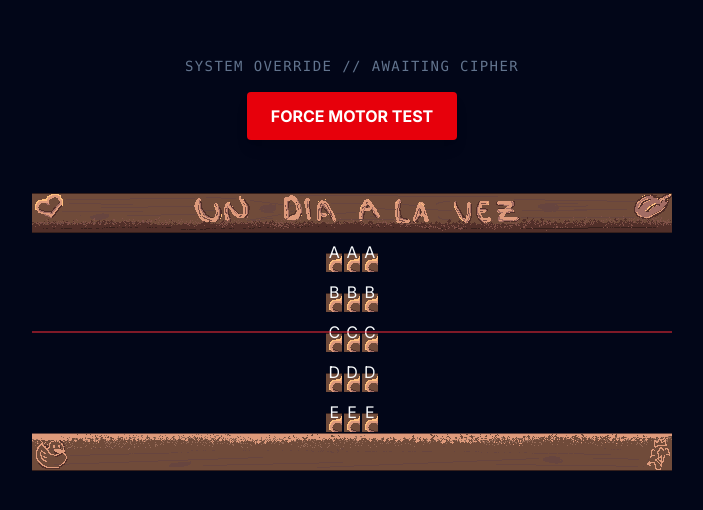
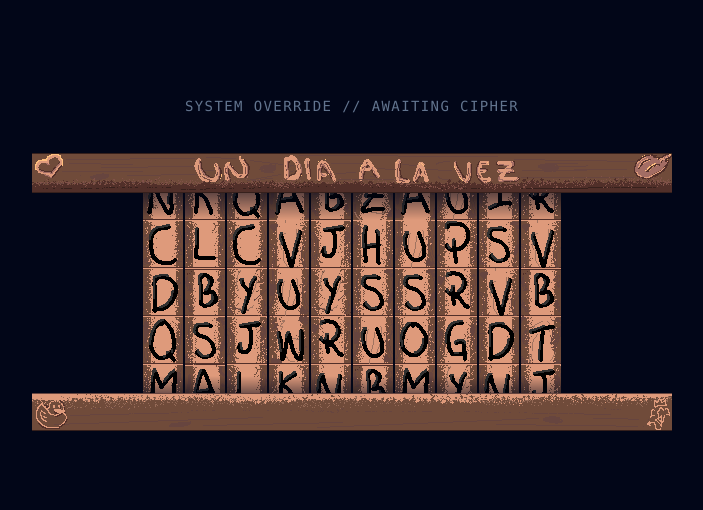
Before and after one commit to andresrojas03/project-hsc, a Next.js app: page /unknown in a window 1280 px wide. Shown: the part 126-636 px from the top of the page, without its empty margins (288-991 px from the left). Built offline with nearby package versions, Linux system fonts and the light colour scheme.

Commit message:
Cylinder component updated and styled, improved haptic logic for feedback

```diff
--- a/src/app/globals.css
+++ b/src/app/globals.css
@@ -66,7 +66,8 @@ body{
   display: flex;
   justify-content: center;
   align-items: center;
-  image-rendering: pixelated;
+  overflow: hidden;
+  margin: 0 auto;
 }
 
 .apparatus-frame {
@@ -75,33 +76,53 @@ body{
   left: 0;
   width: 100%;
   height: 100%;
-  z-index: 10;
-  pointer-events: none;
+  z-index: 50;
+  pointer-events: none; /* Allows you to scroll "through" the frame */
+  object-fit: contain;
 }
 
 .cylinder-tracks-container {
   display: flex;
   flex-direction: row;
   gap: 2px;
-  z-index: 1;
+  z-index: 10;
+  height: 240px;
+  overflow: hidden;
+  -webkit-mask-image: linear-gradient(
+    to bottom,
+    transparent 0%,
+    black 25%,
+    black 85%,
+    transparent 100%
+  );
+  mask-image: linear-gradient(
+    to bottom,
+    transparent 0%,
+    black 20%,
+    black 85%,
+    transparent 100%
+  );
+  /* Optional: keeps the mask sharp for pixel art */
+  mask-mode: alpha;
+  -webkit-mask-mode: alpha;
 }
 
 .scrollable-strip {
-  height: 200px;
+  height: 100%;
   overflow-y: scroll;
+  scrollbar-width: none; /* Firefox */
   scroll-snap-type: y mandatory;
-  scrollbar-width: none;
 }
 
 .scrollable-strip::-webkit-scrollbar {
-  display: none;
+  display: none; /* Chrome/Safari */
 }
 
 .letter-tile {
-  height: 40px;
-  display: flex;
-  justify-content: center;
-  align-items: center;
+  width: 40px;  /* Must match TILE_WIDTH in JS */
+  height: 48px; /* Adjust to make your letters square */
+  flex-shrink: 0;
   scroll-snap-align: center;
-  background-image: url('/frame.png');
+  background-repeat: no-repeat;
+  background-image: url('/Stripe.png');
 }
--- a/src/app/unknown/page.tsx
+++ b/src/app/unknown/page.tsx
@@ -28,16 +28,7 @@ export default function UnknownPage() {
         <h1 className="mb-4 font-mono text-sm tracking-widest text-slate-500 uppercase">
           System Override // Awaiting Cipher
         </h1>
-
-        {/* 🔴 THE NEW VISUAL TEST BUTTON 🔴 */}
-        <button
-          onClick={handleTest}
-          className="relative z-[9999] mb-8 rounded bg-red-600 px-6 py-3 font-bold text-white shadow-lg active:scale-95"
-        >
-          {btnText}
-        </button>
-
-        <JeffersonDisk />
+        <JeffersonDisk/>
       </main>
     </>
   );
--- a/src/components/JeffersonDisk.tsx
+++ b/src/components/JeffersonDisk.tsx
@@ -3,78 +3,104 @@
 import React, { useRef, useEffect } from 'react';
 
 const ALPHABET = "ABCDEFGHIJKLMNOPQRSTUVWXYZ".split("");
-const TILES = [...ALPHABET, ...ALPHABET, ...ALPHABET];
+// We triple the alphabet to allow infinite-feeling scrolling
+const TILES = [...ALPHABET, ...ALPHABET, ...ALPHABET,...ALPHABET, ...ALPHABET, ...ALPHABET];
+const COLUMN_COUNT = 10; // We're now building 10 wooden disks
+const TILE_HEIGHT = 48;   // The width of ONE letter in your letters.jpg
 
-export default function JeffersonDisk(){
-    const stripRef1 = useRef<HTMLDivElement>(null);
-    const stripRef2 = useRef<HTMLDivElement>(null);
-    const stripRef3 = useRef<HTMLDivElement>(null);
+
+const shuffle = (array: string[]) =>{
+    const shuffled = [...array];
+    for(let i = shuffled.length -1; i > 0; i--){
+        const j = Math.floor(Math.random() * (i +1));
+        [shuffled[i], shuffled[j]] = [shuffled[j], shuffled[i]];
+    }
+    return shuffled;
+}
+
+
+
+export default function JeffersonDisk() {
+
+    const columnAlphabets = React.useMemo(() => {
+        return Array.from({ length: COLUMN_COUNT}, () => shuffle(ALPHABET));
+    }, []);
+
+    // We use an array of refs for the 10 columns
+    const stripRefs = useRef<(HTMLDivElement | null)[]>([]);
+    const addToRefs = (el: HTMLDivElement | null, index: number) => {
+        if (el && !stripRefs.current.includes(el)) {
+            stripRefs.current[index] = el;
+        }
+    };
 
     useEffect(() => {
-
         const observer = new IntersectionObserver(
             (entries) => {
                 entries.forEach((entry) => {
                     if (entry.isIntersecting) {
-                        //Trigger the haptick click when a new letter snaps into the center
-                        if (typeof navigator !== 'undefined' && navigator.vibrate){
-                            navigator.vibrate(15); // 15ms vibration for mechanical feel
+                        if (typeof navigator !== 'undefined' && navigator.vibrate) {
+                            navigator.vibrate([10, 30, 5]);
                         }
                     }
                 });
             },
             {
                 root: null,
-                rootMargin: '-50% 0px -50% 0px',
+                // Shrinking the 'trigger' area to a thin line in the middle
+                rootMargin: '-49% 0px -49% 0px',
                 threshold: 0
             }
         );
 
-        const strips = [stripRef1.current, stripRef2.current, stripRef3.current];
-        strips.forEach(strip => {
-            if(strip){
+        stripRefs.current.forEach(strip => {
+            if (strip) {
                 const tiles = strip.querySelectorAll('.letter-tile');
                 tiles.forEach(tile => observer.observe(tile));
-
-                strip.scrollTop = strip.scrollHeight/3;
+                // Start the scroll in the middle section of our tripled list
+                strip.scrollTop = (strip.scrollHeight / 3)+36;
             }
         });
 
         return () => observer.disconnect();
-
     }, []);
 
     return (
-        <div className="disk-assembly-container">
-            <img src="frame.png" className="apparatus-frame" alt="Disk Frame"/>
-            <div className="pointer-events-none absolute left-0 top-1/2 z-50 h-[2px] w-full -translate-y-1/2 bg-red-500 opacity-50" />
-            <div className="cylinder-tracks-container">
-                <div className="scrollable-strip" ref={stripRef1}>
-                    {TILES.map((letter,i) => (
-                        <div key={`col1-${i}`} className="letter-tile">{letter}</div>
-                    ))}
-                </div>
+    <div className="disk-assembly-container">
+        {/* Your frame stays on top */}
+        <img src="/frame.png" className="apparatus-frame" alt="Disk Frame" />
 
-                <div className="scrollable-strip" ref={stripRef2}>
-                    {TILES.map((letter, i) =>
-                        <div key={`col2-${i}`} className="letter-tile">{letter}</div>
-                    )}
-                </div>
+        <div className="cylinder-tracks-container">
+            {/* --- ADD THE SCRAMBLED MAPPING HERE --- */}
+            {columnAlphabets.map((shuffledAlphabet, colIndex) => {
+                // Triple the specific scrambled alphabet for infinite scroll
+                const columnTiles = [...shuffledAlphabet, ...shuffledAlphabet, ...shuffledAlphabet];
 
-                <div className="scrollable-strip" ref={stripRef3}>
-                    {TILES.map((letter, i) => (
-                        <div key={`col3-${i}`} className="letter-tile">{letter}</div>
-                    ))}
-                </div>
-            </div>
+                return (
+                    <div
+                        key={`col-${colIndex}`}
+                        className="scrollable-strip"
+                        ref={(el) => addToRefs(el, colIndex)}
+                    >
+                        {columnTiles.map((letter, i) => {
+                            // Find where this letter lives in your vertical Stripe.png
+                            const letterIndex = ALPHABET.indexOf(letter);
+
+                            // Your pixel-perfect math
+                            const TILE_HEIGHT = 48;
+                            const topCapHeight = 0;
+                            const yOffset = -(letterIndex * TILE_HEIGHT) - topCapHeight;
+
+                            return (
+                                <div key={`tile-${colIndex}-${i}`} className="letter-tile" style={{backgroundImage: `url('/letters.png'), url('/Stripe.png')`, backgroundPosition: `center ${yOffset}px`, backgroundSize: '100% auto', backgroundRepeat: 'no-repeat', imageRendering: 'pixelated'}}
+
+                                />
+                            );
+                        })}
+                    </div>
+                );
+            })}
         </div>
-    )
-
-
-
-
-
-
-
-
+    </div>
+);
 }
```
Also changed, not shown: public/Stripe.png.
